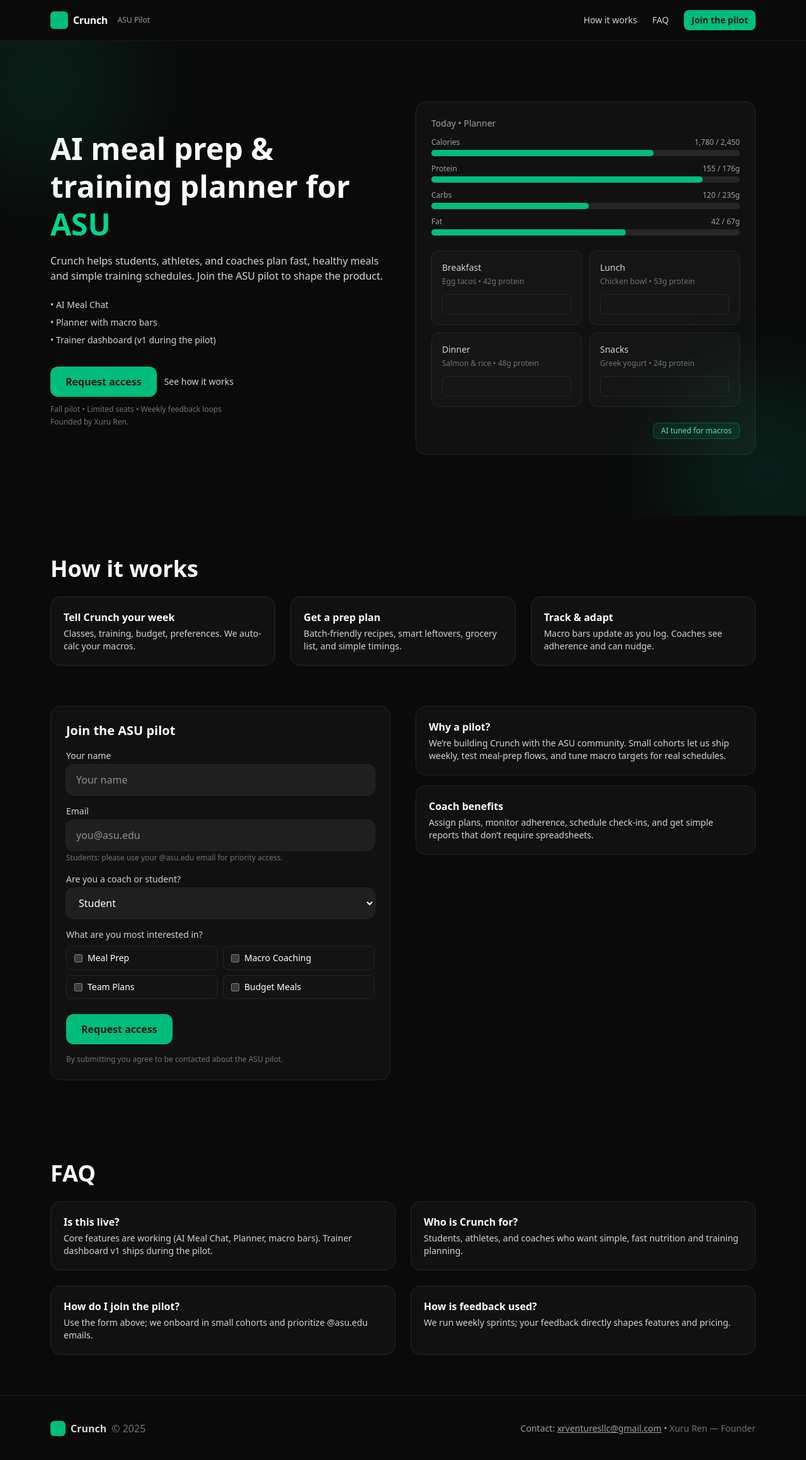
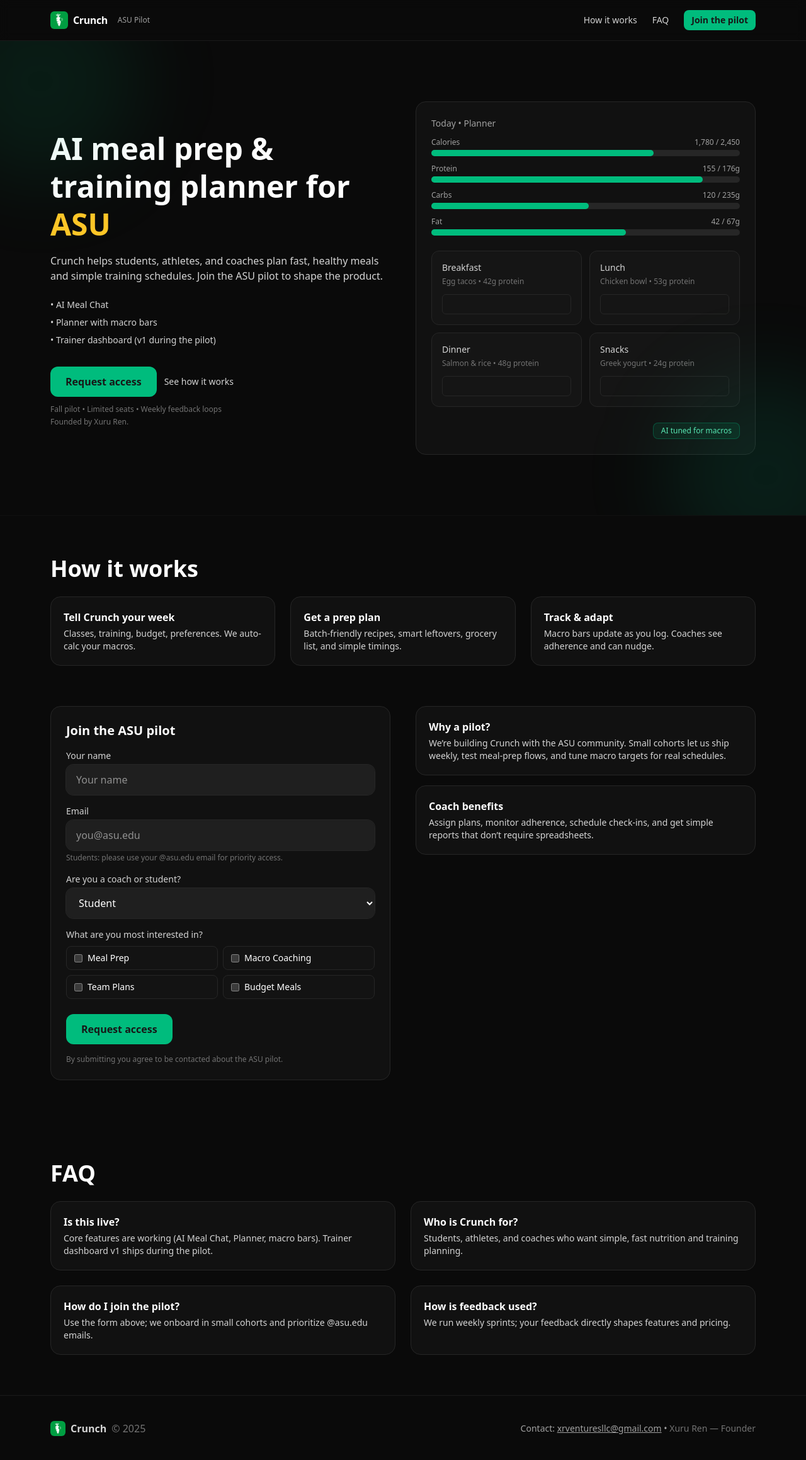
Before and after one commit to xrventuresllc/crunch-asu-landing, a React (Vite) app: page / in a window 1280 px wide. Shown: the whole page at 63% size. Built offline with nearby package versions, Linux system fonts and the light colour scheme.

Commit message:
Swap logo to crunch-logo.png; ASU gold highlight

```diff
--- a/src/App.tsx
+++ b/src/App.tsx
@@ -1,4 +1,8 @@
 import { useEffect, useState } from 'react';
+
+const FORMSPREE_ENDPOINT = 'https://formspree.io/f/xgvlpgvd' as const;
+// Your logo in /public
+const LOGO_SRC = '/crunch-logo.png';
 
 export default function App() {
   const [submitted, setSubmitted] = useState(false);
@@ -7,8 +11,8 @@ export default function App() {
   const [role, setRole] = useState<'Student' | 'Coach' | 'Other'>('Student');
   const [coachProgram, setCoachProgram] = useState('');
 
-  // Your Formspree endpoint (set by request)
-  const endpoint = 'https://formspree.io/f/xgvlpgvd' as const;
+  // simple image fallback
+  const [logoOk, setLogoOk] = useState(true);
 
   // Capture UTM params for basic attribution
   const [utm, setUtm] = useState<Record<string, string>>({});
@@ -22,7 +26,9 @@ export default function App() {
         if (v) collected[k] = v;
       });
       setUtm(collected);
-    } catch {/* noop */}
+    } catch {
+      /* noop */
+    }
   }, []);
 
   async function handleSubmit(e: React.FormEvent<HTMLFormElement>) {
@@ -44,7 +50,7 @@ export default function App() {
 
     // Append extras
     data.append('source', 'asu-landing');
-    data.append('site_version', '2025-09-05');
+    data.append('site_version', '2025-09-07');
     if (role === 'Coach' && coachProgram.trim()) {
       data.append('coach_program', coachProgram.trim());
     }
@@ -52,7 +58,7 @@ export default function App() {
 
     setLoading(true);
     try {
-      const res = await fetch(endpoint, {
+      const res = await fetch(FORMSPREE_ENDPOINT, {
         method: 'POST',
         headers: { Accept: 'application/json' },
         body: data,
@@ -86,7 +92,18 @@ export default function App() {
       <header className="sticky top-0 z-40 backdrop-blur border-b border-neutral-800/60 bg-neutral-950/70">
         <div className="mx-auto max-w-6xl px-4 h-16 flex items-center justify-between">
           <div className="flex items-center gap-2">
-            <div className="h-7 w-7 rounded-md bg-emerald-500" />
+            {logoOk ? (
+              <img
+                src={LOGO_SRC}
+                alt="Crunch logo"
+                className="h-7 w-7 rounded-md object-contain"
+                loading="eager"
+                decoding="async"
+                onError={() => setLogoOk(false)}
+              />
+            ) : (
+              <div className="h-7 w-7 rounded-md bg-emerald-500" />
+            )}
             <span className="font-semibold tracking-tight">Crunch</span>
             <span className="ml-2 hidden sm:inline-block text-xs text-neutral-400">ASU Pilot</span>
           </div>
@@ -118,7 +135,7 @@ export default function App() {
         <div className="mx-auto max-w-6xl px-4 py-16 md:py-24 grid md:grid-cols-2 gap-10 items-center">
           <div>
             <h1 className="text-4xl md:text-5xl font-extrabold leading-tight">
-              AI meal prep & training planner for <span className="text-emerald-400">ASU</span>
+              AI meal prep & training planner for <span className="text-[#FFC627]">ASU</span>
             </h1>
             <p className="mt-4 text-neutral-300 max-w-xl">
               Crunch helps students, athletes, and coaches plan fast, healthy meals and simple training schedules.
@@ -140,19 +157,14 @@ export default function App() {
                 See how it works
               </a>
             </div>
-            <p className="mt-3 text-xs text-neutral-500">
-              Fall pilot • Limited seats • Weekly feedback loops
-            </p>
-            <p className="mt-1 text-xs text-neutral-500">
-              Founded by <span className="font-medium">Xuru Ren</span>.
-            </p>
+            <p className="mt-3 text-xs text-neutral-500">Fall pilot • Limited seats • Weekly feedback loops</p>
+            <p className="mt-1 text-xs text-neutral-500">Founded by <span className="font-medium">Xuru Ren</span>.</p>
           </div>
 
           {/* Right: simple product mock */}
           <div className="rounded-2xl border border-neutral-800 bg-neutral-900/60 p-6">
             <div className="text-sm text-neutral-400">Today • Planner</div>
             <div className="mt-3 space-y-3">
-              {/* Macro bars */}
               <Bar label="Calories" value={0.72} suffix="1,780 / 2,450" />
               <Bar label="Protein" value={0.88} suffix="155 / 176g" />
               <Bar label="Carbs" value={0.51} suffix="120 / 235g" />
@@ -288,10 +300,7 @@ export default function App() {
                   Thanks! We’ll email you next steps (from <span className="font-medium">xrventuresllc@gmail.com</span>).
                 </p>
                 <div className="mt-6 flex items-center justify-center gap-3">
-                  <a
-                    href="#faq"
-                    className="rounded-lg border border-neutral-800 px-4 py-2 text-sm hover:bg-neutral-900"
-                  >
+                  <a href="#faq" className="rounded-lg border border-neutral-800 px-4 py-2 text-sm hover:bg-neutral-900">
                     Read FAQ
                   </a>
                   <button
@@ -328,22 +337,10 @@ export default function App() {
         <h2 className="text-3xl md:text-4xl font-bold">FAQ</h2>
         <div className="mt-6 grid md:grid-cols-2 gap-6">
           {[
-            {
-              q: 'Is this live?',
-              a: 'Core features are working (AI Meal Chat, Planner, macro bars). Trainer dashboard v1 ships during the pilot.',
-            },
-            {
-              q: 'Who is Crunch for?',
-              a: 'Students, athletes, and coaches who want simple, fast nutrition and training planning.',
-            },
-            {
-              q: 'How do I join the pilot?',
-              a: 'Use the form above; we onboard in small cohorts and prioritize @asu.edu emails.',
-            },
-            {
-              q: 'How is feedback used?',
-              a: 'We run weekly sprints; your feedback directly shapes features and pricing.',
-            },
+            { q: 'Is this live?', a: 'Core features are working (AI Meal Chat, Planner, macro bars). Trainer dashboard v1 ships during the pilot.' },
+            { q: 'Who is Crunch for?', a: 'Students, athletes, and coaches who want simple, fast nutrition and training planning.' },
+            { q: 'How do I join the pilot?', a: 'Use the form above; we onboard in small cohorts and prioritize @asu.edu emails.' },
+            { q: 'How is feedback used?', a: 'We run weekly sprints; your feedback directly shapes features and pricing.' },
           ].map((item) => (
             <div key={item.q} className="rounded-2xl border border-neutral-800 bg-neutral-900/60 p-5">
               <h4 className="font-semibold">{item.q}</h4>
@@ -369,7 +366,11 @@ export default function App() {
       <footer className="mt-auto border-t border-neutral-800/60">
         <div className="mx-auto max-w-6xl px-4 py-10 flex flex-col md:flex-row items-center justify-between gap-4">
           <div className="flex items-center gap-2 text-neutral-300">
-            <div className="h-6 w-6 rounded-md bg-emerald-500" />
+            {logoOk ? (
+              <img src={LOGO_SRC} alt="Crunch logo" className="h-6 w-6 rounded-md object-contain" />
+            ) : (
+              <div className="h-6 w-6 rounded-md bg-emerald-500" />
+            )}
             <span className="font-semibold">Crunch</span>
             <span className="text-neutral-500">© {new Date().getFullYear()}</span>
           </div>
```
Also changed, not shown: public/crunch-logo.png (added), 1 other file (tests, documents, lock files or other folders).
